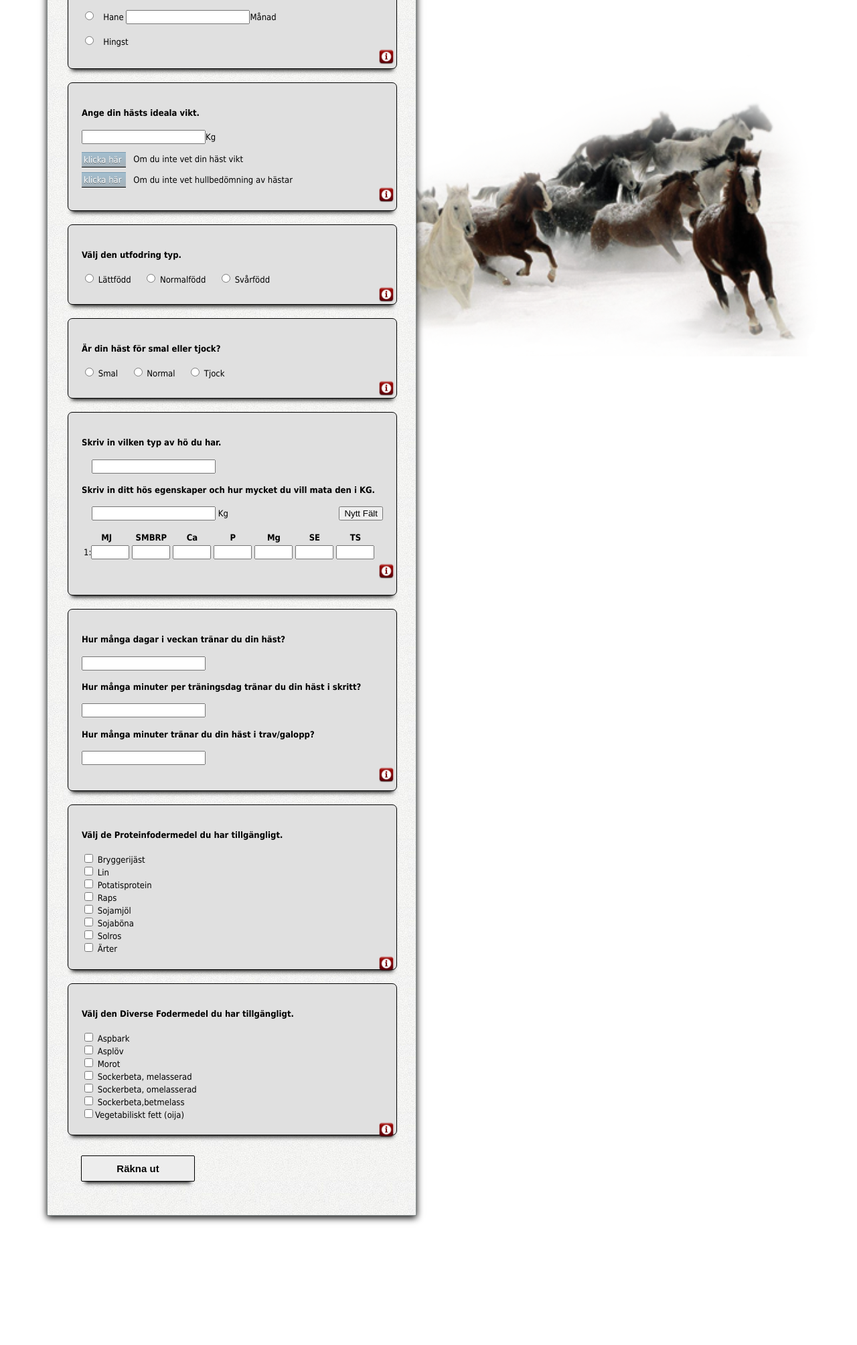
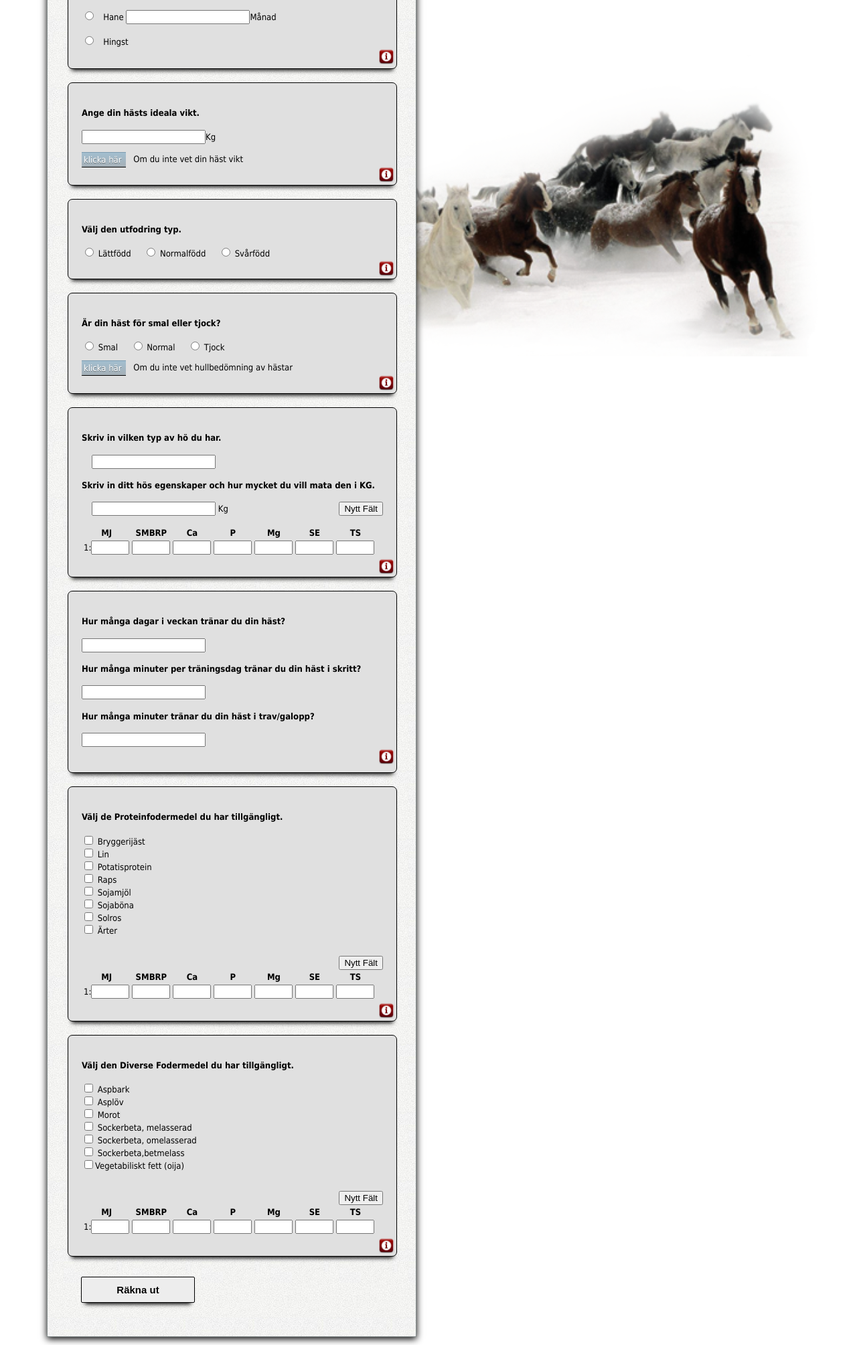
Before and after one commit to Code-Stallions/Feed-the-horse, a PHP site: page / in a window 1280 px wide. Shown: the part 628-2636 px from the top of that part at 67% size. Run offline with PHP 8.4, Linux system fonts and the light colour scheme; the page is wider than the window, and the part outside it is not shown.

Commit message:
Final check and text input for food
if user has food at home, they can add it to the form to see break down

```diff
--- a/NRH/CSS/style1.css
+++ b/NRH/CSS/style1.css
@@ -113,9 +113,9 @@ body		{
 			}
 
 #icon2	{														/* 2 Info red icon at bottom of the box  */
-			padding: 0px;
+			margin-bottom:-20px;
 			margin-left:440px;
-			opacity: 0.2px;
+
 		}
 #info2	{														/* 2 gray box with information that is activated when icon hoverd */
 			display: none;
@@ -126,16 +126,16 @@ body		{
 			width: 294px;
             height: 150px;
             padding: 39px;
-            margin-top: 360px;
+            margin-top: 390px;
 			margin-left:200px;
 			text-align:justify;
 			font-size: inherit;
 			z-index:auto;
 			}
 #icon3	{										/* 3 Info red icon at bottom of the box  */
-			padding: 0px;
+			margin-bottom:-20px;
 			margin-left:440px;
-			opacity: 0.2px;
+
 		}
 
 #info3	{													/* 3 gray box with information that is activated when icon hoverd */
@@ -155,9 +155,9 @@ body		{
 		}
 
 #icon4	{										/* 4 Info red icon at bottom of the box  */
-			padding: 0px;
+			margin-bottom:-20px;
 			margin-left:440px;
-			opacity: 0.2px;
+
 		}
 #info4	{												/* 4 gray box with information that is activated when icon hoverd */
 			display: none;
@@ -168,16 +168,16 @@ body		{
 			width: 294px;
             height: 150px;
             padding: 39px;
-            margin-top: 660px;
+            margin-top: 700px;
 			margin-left:200px;
 			text-align:justify;
 			font-size: inherit;
 			z-index:auto;
 			}
 #icon5	{										/* 5 Info red icon at bottom of the box  */
-			padding: 0px;
+			margin-bottom:-20px;
 			margin-left:440px;
-			opacity: 0.2px;
+
 		}
 #info5	{											/* 5 gray box with information that is activated when icon hoverd */
 			display: none;
@@ -195,9 +195,9 @@ body		{
 			z-index:auto;
 			}
 #icon6	{										/* 6 Info red icon at bottom of the box  */
-			padding: 0px;
+			margin-bottom:-20px;
 			margin-left:440px;
-			opacity: 0.2px;
+
 		}
 #info6	{										/* 6 gray box with information that is activated when icon hoverd */
 			display: none;
@@ -215,9 +215,9 @@ body		{
 			z-index:auto;
 			}
 #icon7	{										/* 7 Info red icon at bottom of the box  */
-			padding: 0px;
+			margin-bottom:-20px;
 			margin-left:440px;
-			opacity: 0.2px;
+
 		}
 #info7	{										/* 7 gray box with information that is activated when icon hoverd */
 			display: none;
@@ -236,9 +236,9 @@ body		{
 			}
 
 #icon8	{											/* 8 Info red icon at bottom of the box  */
-			padding: 0px;
+			margin-bottom:-20px;
 			margin-left:440px;
-			opacity: 0.2px;
+
 		}
 #info8	{												/* 8 gray box with information that is activated when icon hoverd */
 			display: none;
@@ -264,7 +264,7 @@ body		{
 			background-color:#E0E0E0;
 			float: left;
 			width: 450px;
-            height: 150px;
+            height: auto;
             padding: 20px;
             border-style:solid;
             border-width:1px;
@@ -339,7 +339,7 @@ body		{
 			background-color:#E0E0E0;			/* CSS for skinny or fat horse part*/
 			float: left;
 			width: 450px;
-            height: 78px;
+            height: auto;
             padding: 20px;
             border-style:solid;
             border-width:1px;
@@ -401,7 +401,7 @@ body		{
 			float: left;
 			margin-top: 20px;
 			width: 450px;
-            height:205px;
+            height:auto;
             padding:20px;
             border-style:solid;
             border-width:1px;
@@ -419,7 +419,7 @@ body		{
 			float: left;
 			margin-top: 20px;
 			width: 450px;
-            height:185px;
+            height:auto;
             padding:20px;
             border-style:solid;
             border-width:1px;
--- a/NRH/index.html
+++ b/NRH/index.html
@@ -50,10 +50,7 @@
 		 						    			<div class="linkHolder">
 
 		 						    				<a href="horseScale.html" class="nextButton"> klicka här </a>&nbsp;&nbsp;
-		 						    					Om du inte vet din häst vikt
-		 						    					<br/><br/>
-		 						    					<a href="horseWeight.html" class="nextButton"> klicka här </a>&nbsp;&nbsp;
-		 						    					Om du inte vet hullbedömning av hästar
+		 						    				Om du inte vet din häst vikt
 		 						    			</div>
 
 		 						    			<img id="icon2" src="IMAGES/info1.png" style="width:30px; height:30px;" alt=""  />
@@ -76,7 +73,9 @@
 		 						    			<input type="radio" id="Small"   name="horsefiger" value="Smal"/>    Smal &nbsp;&nbsp;&nbsp;
 		 						    			<input type="radio" id="Normal" name="horsefiger" value="Normal"/>  Normal &nbsp;&nbsp;&nbsp;
 		 						    			<input type="radio" id="Tjok"  name="horsefiger" value="Tjock"/>    Tjock
-
+		 						    			<br/><br/>
+		 						    					<a href="horseWeight.html" class="nextButton"> klicka här </a>&nbsp;&nbsp;
+		 						    					Om du inte vet hullbedömning av hästar
 		 						    			<img id="icon4" src="IMAGES/info1.png" style="width:30px; height:30px;" alt=""  />
 		 						    		</div>
 
@@ -186,9 +180,58 @@
 		 						    	    	<input type="checkbox" class="checkbox" id= "Sojamjo"       name="food" value="4"/> Sojamjöl<br/>
 		 						    	    	<input type="checkbox" class="checkbox" id= "Sojabona"      name="food" value="5"/> 	Sojaböna<br/>
 		 						    	    	<input type="checkbox" class="checkbox" id= "SolrosExpellerEj" name="food" value="6"/>  Solros<br/>
-		 						    			<input type="checkbox" class="checkbox" id= "Arter"         name="food" value="7"/> Ärter<br/>
+		 						    			<input type="checkbox" class="checkbox" id= "Arter"         name="food" value="7"/> Ärter<br/><br/><br/>
+
+		 						    			<input type="button" id="AddFoodText1" name="AddFoodText1" value="Nytt Fält" style="float:right"/>
+
+		 						    			<table border="0">
+		 						    				<tbody>
+
+		 						    					<tr>
+		 						    						<th>MJ</th><th>SMBRP</th><th>Ca</th><th>P</th><th>Mg</th><th>SE</th><th>TS</th>
+
+		 						    					</tr>
+
+		 						    					<tr id="FoodRow1">
+		 						    						<td>1:<input type="text" name="energy" maxlength="8" size="4" id="MJFood1"  value="" class="numbersOnly"/></td>
+		 						    						<td><input type="text" name="energy" maxlength="8" size="4" id="SMBRPFood1" value="" class="numbersOnly"/></td>
+		 						    						<td><input type="text" name="energy" maxlength="8" size="4" id="CaFood1" value="" class="numbersOnly"/></td>
+		 						    						<td><input type="text" name="energy" maxlength="8" size="4" id="PhosFood1" value="" class="numbersOnly"/></td>
+		 						    						<td><input type="text" name="energy" maxlength="8" size="4" id="MGFood1" value="" class="numbersOnly"/></td>
+		 						    						<td><input type="text" name="energy" maxlength="8" size="4" id="SEFood1" value=""  class="numbersOnly"/></td>
+		 						    						<td><input type="text" name="energy" maxlength="8" size="4" id="TSFood1" value="" class="numbersOnly"/></td>
+		 						    					</tr>
+		 						    				</tbody>
+
+		 						    				<tbody>
+		 						    					<tr id="FoodRow2">
+		 						    						<td>2:<input type="text" name="energy" maxlength="8" size="4" id="MJFood2"  value="" class="numbersOnly"/></td>
+		 						    						<td><input type="text" name="energy" maxlength="8" size="4" id="SMBRPFood2" value="" class="numbersOnly"/></td>
+		 						    						<td><input type="text" name="energy" maxlength="8" size="4" id="CaFood2" value="" class="numbersOnly"/></td>
+		 						    						<td><input type="text" name="energy" maxlength="8" size="4" id="PhosFood2" value="" class="numbersOnly"/></td>
+		 						    						<td><input type="text" name="energy" maxlength="8" size="4" id="MGFood2" value="" class="numbersOnly"/></td>
+		 						    						<td><input type="text" name="energy" maxlength="8" size="4" id="SEFood2" value="" class="numbersOnly"/></td>
+		 						    						<td><input type="text" name="energy" maxlength="8" size="4" id="TSFood2" value="" class="numbersOnly"/></td>
+		 						    					</tr>
+		 						    				</tbody>
+
+		 						    				<tbody>
+		 						    					<tr id="FoodRow3">
+		 						    						<td>3:<input type="text" name="energy" maxlength="8" size="4" id="MJFood3"  value="" class="numbersOnly"/></td>
+		 						    						<td><input type="text" name="energy" maxlength="8" size="4" id="SMBRPFood3" value="" class="numbersOnly"/></td>
+		 						    						<td><input type="text" name="energy" maxlength="8" size="4" id="CaFood3" value="" class="numbersOnly"/></td>
+		 						    						<td><input type="text" name="energy" maxlength="8" size="4" id="PhosFood3" value="" class="numbersOnly"/></td>
+		 						    						<td><input type="text" name="energy" maxlength="8" size="4" id="MGFood3" value="" class="numbersOnly"/></td>
+		 						    						<td><input type="text" name="energy" maxlength="8" size="4" id="SEFood3" value="" class="numbersOnly"/></td>
+		 						    						<td><input type="text" name="energy" maxlength="8" size="4" id="TSFood3" value="" class="numbersOnly"/></td>
+		 						    					</tr>
+		 						    				</tbody>
+		 						    			</table>
+
 
 		 						    				<img id="icon7" src="IMAGES/info1.png" style="width:30px; height:30px;" alt=""  />
+
+
 		 						    		</div>
 
 		 						 			<div class="DiverseType" id="DiverseFoder">
@@ -199,7 +242,54 @@
 		 						       			<input type="checkbox" class="checkbox" id="Sockerbeta"     name="food" value="3"/> Sockerbeta, melasserad<br/>
 		 						    			<input type="checkbox" class="checkbox" id="SockerbetaOme" 	name="food" value="4"/> Sockerbeta, omelasserad<br/>
 		 						    			<input type="checkbox" class="checkbox" id="SockerbetaBet" 	name="food" value="5"/> Sockerbeta,betmelass <br/>
-		 						    			<input type="checkbox" class="checkbox" id="Vegetabilisk"	name="food" value="6"/>Vegetabiliskt fett (oija)<br/>
+		 						    			<input type="checkbox" class="checkbox" id="Vegetabilisk"	name="food" value="6"/>Vegetabiliskt fett (oija)<br/><br/><br/>
+
+		 						 	 			<input type="button" id="AddFoodText2" name="AddFoodText2" value="Nytt Fält" style="float:right"/>
+
+		 						 	 			<table border="0">
+		 						    				<tbody>
+
+		 						    					<tr>
+		 						    						<th>MJ</th><th>SMBRP</th><th>Ca</th><th>P</th><th>Mg</th><th>SE</th><th>TS</th>
+
+		 						    					</tr>
+
+		 						    					<tr id="FoodRow11">
+		 						    						<td>1:<input type="text" name="energy" maxlength="8" size="4" id="MJDive1"  value="" class="numbersOnly"/></td>
+		 						    						<td><input type="text" name="energy" maxlength="8" size="4" id="SMBRPDive1" value="" class="numbersOnly"/></td>
+		 						    						<td><input type="text" name="energy" maxlength="8" size="4" id="CaDive1" value="" class="numbersOnly"/></td>
+		 						    						<td><input type="text" name="energy" maxlength="8" size="4" id="PhosDive1" value="" class="numbersOnly"/></td>
+		 						    						<td><input type="text" name="energy" maxlength="8" size="4" id="MGDive1" value="" class="numbersOnly"/></td>
+		 						    						<td><input type="text" name="energy" maxlength="8" size="4" id="SEDive1" value=""  class="numbersOnly"/></td>
+		 						    						<td><input type="text" name="energy" maxlength="8" size="4" id="TSDive1" value="" class="numbersOnly"/></td>
+		 						    					</tr>
+		 						    				</tbody>
+
+		 						    				<tbody>
+		 						    					<tr id="FoodRow22">
+		 						    						<td>2:<input type="text" name="energy" maxlength="8" size="4" id="MJDive2"  value="" class="numbersOnly"/></td>
+		 						    						<td><input type="text" name="energy" maxlength="8" size="4" id="SMBRPDive2" value="" class="numbersOnly"/></td>
+		 						    						<td><input type="text" name="energy" maxlength="8" size="4" id="CaDive2" value="" class="numbersOnly"/></td>
+		 						    						<td><input type="text" name="energy" maxlength="8" size="4" id="PhosDive2" value="" class="numbersOnly"/></td>
+		 						    						<td><input type="text" name="energy" maxlength="8" size="4" id="MGDive2" value="" class="numbersOnly"/></td>
+		 						    						<td><input type="text" name="energy" maxlength="8" size="4" id="SEDive2" value="" class="numbersOnly"/></td>
+		 						    						<td><input type="text" name="energy" maxlength="8" size="4" id="TSDive2" value="" class="numbersOnly"/></td>
+		 						    					</tr>
+		 						    				</tbody>
+
+		 						    				<tbody>
+		 						    					<tr id="FoodRow33">
+		 						    						<td>3:<input type="text" name="energy" maxlength="8" size="4" id="MJDive3"  value="" class="numbersOnly"/></td>
+		 						    						<td><input type="text" name="energy" maxlength="8" size="4" id="SMBRPDive3" value="" class="numbersOnly"/></td>
+		 						    						<td><input type="text" name="energy" maxlength="8" size="4" id="CaDive3" value="" class="numbersOnly"/></td>
+		 						    						<td><input type="text" name="energy" maxlength="8" size="4" id="PhosDive3" value="" class="numbersOnly"/></td>
+		 						    						<td><input type="text" name="energy" maxlength="8" size="4" id="MGDive3" value="" class="numbersOnly"/></td>
+		 						    						<td><input type="text" name="energy" maxlength="8" size="4" id="SEDive3" value="" class="numbersOnly"/></td>
+		 						    						<td><input type="text" name="energy" maxlength="8" size="4" id="TSDive3" value="" class="numbersOnly"/></td>
+		 						    					</tr>
+		 						    				</tbody>
+		 						    			</table>
+
 
 		 						 	 				<img id="icon8" src="IMAGES/info1.png" style="width:30px; height:30px;" alt=""  />
 		 						 	 		</div>
@@ -288,13 +388,32 @@
 		  									    		$('#Row5').show()
 		  									    		.stop();
 		  									    		});
+													  });
+													});
+												  });
+												});
+
+													$("#AddFoodText1").live("click", function(){
+		  									    		$('#FoodRow2').show()
+		  									    		.stop();
+		  									    		$("#AddFoodText1").live("click", function(){
+		  									    		$('#FoodRow3').show()
+		  									    		.stop();
 		  									    	});
-		  									    });
-											});
-										});
+												});
+
+
+		  									    		$("#AddFoodText2").live("click", function(){
+		  									    		$('#FoodRow22').show()
+		  									    		.stop();
+		  									    		$("#AddFoodText2").live("click", function(){
+		  									    		$('#FoodRow33').show()
+		  										    	.stop();
+													});
+												});
+
 
 			</script>
-
 
 			</body>
 
```
Also changed, not shown: other parts of NRH/CSS/style1.css (+101 -5 lines), other parts of NRH/index.html (+13 -8 lines), NRH/JavaScript/pony2.js (+140 -5 lines).
